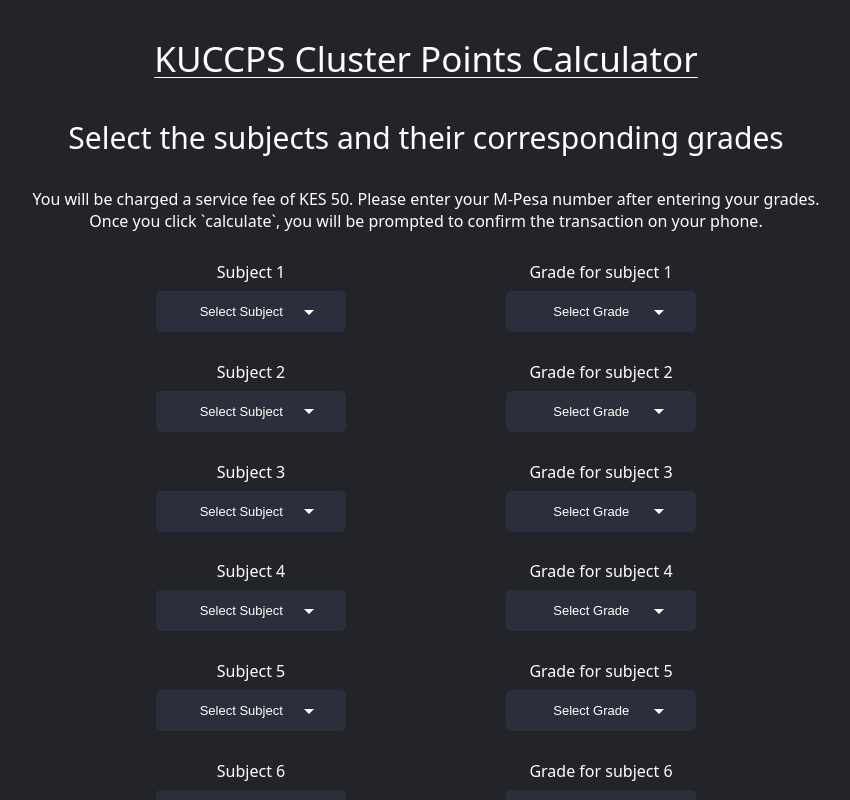
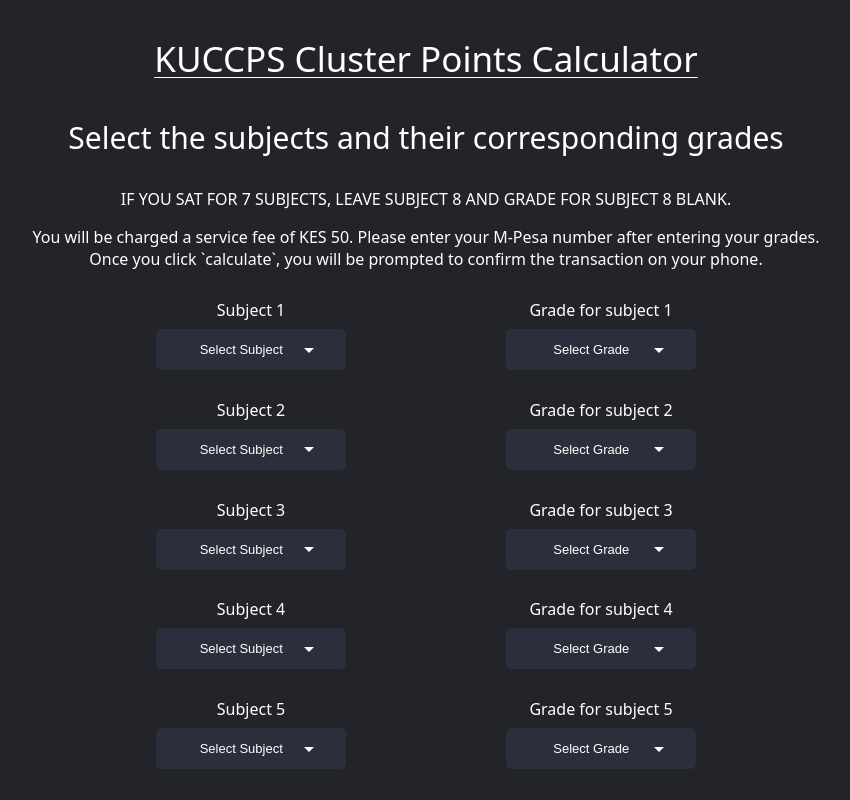
Before and after one commit to samuelmutinda/cluster_calculator, a React (Vite) app: page / in a window 1280 px wide. Shown: the top 800 px of the page, without its empty margins (214-1064 px from the left). Built offline with nearby package versions, Linux system fonts and the light colour scheme.

Commit message:
added support for 7 subjects

```diff
--- a/src/gradeForm.jsx
+++ b/src/gradeForm.jsx
@@ -12,14 +12,14 @@ GradeForm.propTypes = {
 };
 
 const subjectsData = [
-    { subjectNumber: 'Subject 1', gradeNumber: 'Grade for subject 1' },
-    { subjectNumber: 'Subject 2', gradeNumber: 'Grade for subject 2' },
-    { subjectNumber: 'Subject 3', gradeNumber: 'Grade for subject 3' },
-    { subjectNumber: 'Subject 4', gradeNumber: 'Grade for subject 4' },
-    { subjectNumber: 'Subject 5', gradeNumber: 'Grade for subject 5' },
-    { subjectNumber: 'Subject 6', gradeNumber: 'Grade for subject 6' },
-    { subjectNumber: 'Subject 7', gradeNumber: 'Grade for subject 7' },
-    { subjectNumber: 'Subject 8', gradeNumber: 'Grade for subject 8' }
+    { subjectNumber: 'Subject 1', gradeNumber: 'Grade for subject 1', isRequired: true },
+    { subjectNumber: 'Subject 2', gradeNumber: 'Grade for subject 2', isRequired: true },
+    { subjectNumber: 'Subject 3', gradeNumber: 'Grade for subject 3', isRequired: true },
+    { subjectNumber: 'Subject 4', gradeNumber: 'Grade for subject 4', isRequired: true },
+    { subjectNumber: 'Subject 5', gradeNumber: 'Grade for subject 5', isRequired: true },
+    { subjectNumber: 'Subject 6', gradeNumber: 'Grade for subject 6', isRequired: true },
+    { subjectNumber: 'Subject 7', gradeNumber: 'Grade for subject 7', isRequired: true },
+    { subjectNumber: 'Subject 8', gradeNumber: 'Grade for subject 8', isRequired: false }
 ];
 
 const subjects = [
@@ -438,6 +438,9 @@ export function GradeForm({ onSubmit }) {
                     <p>Select the subjects and their corresponding grades</p>
                 </div>
                 <div className="formdescription">
+                    <p className="warning">
+                        IF YOU SAT FOR 7 SUBJECTS, LEAVE SUBJECT 8 AND GRADE FOR SUBJECT 8 BLANK.
+                    </p>
                     <p>
                         You will be charged a service fee of KES 50. Please enter your M-Pesa number
                         after entering your grades. Once you click `calculate`, you will be prompted to confirm
--- a/src/styles.css
+++ b/src/styles.css
@@ -45,7 +45,11 @@ body {
 
   .formdescription {
     padding-bottom: 5px;
+    font-weight: 100;
     text-align: center;
+  }
+  .warning {
+    font-weight: 400;
   }
 
 .subjectandgrade {
--- a/src/subjectAndGrade.jsx
+++ b/src/subjectAndGrade.jsx
@@ -7,12 +7,14 @@ SubjectAndGrade.propTypes = {
     subjects: PropTypes.array.isRequired,
     onSubjectStateChange: PropTypes.func.isRequired,
     selectedSubjects: PropTypes.array.isRequired,
-    subjectValues: PropTypes.array.isRequired
+    subjectValues: PropTypes.array.isRequired,
+    isRequired: PropTypes.bool.isRequired
 };
 
 export function SubjectAndGrade({
     subjectNumber,
     gradeNumber,
+    isRequired,
     subjects,
     onSubjectStateChange,
     selectedSubjects,
@@ -58,7 +60,7 @@ export function SubjectAndGrade({
                 <select
                     name=""
                     id="subject-selection"
-                    required
+                    required={isRequired}
                     data-placeholder="Select Subject"
                     onChange={handleSubjectChange}
                 >
@@ -90,7 +92,7 @@ export function SubjectAndGrade({
                 <select
                     name=""
                     id="grade-selection"
-                    required
+                    required={isRequired}
                     data-placeholder="Select Grade"
                     onChange={handleGradeChange}
                 >
```
